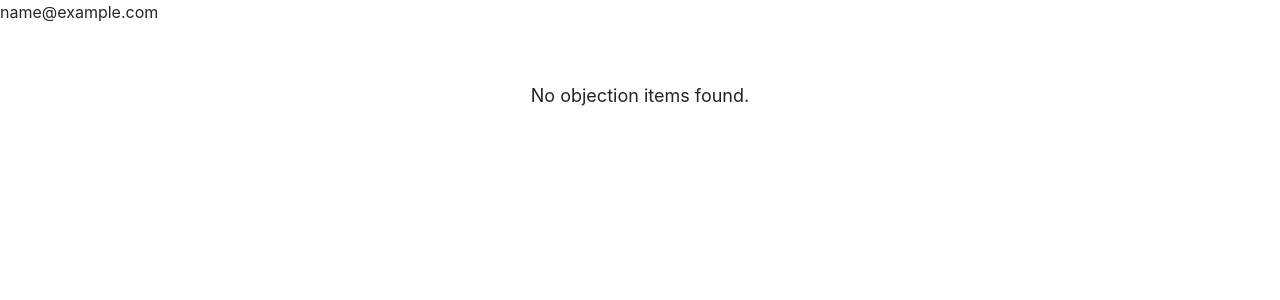
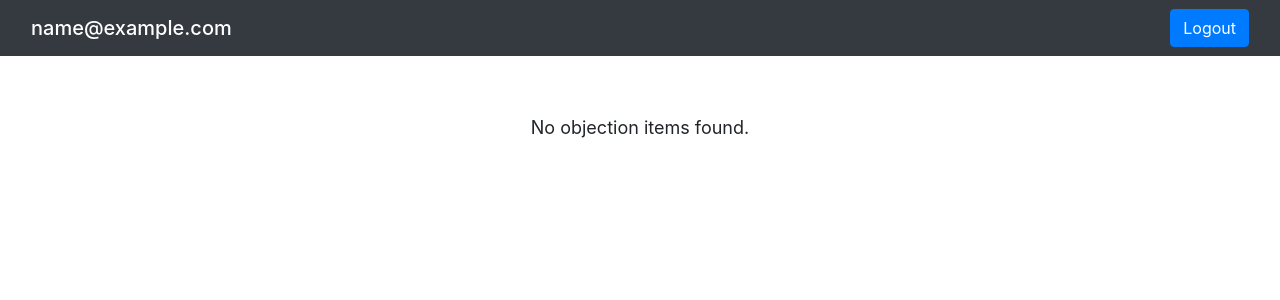
Before and after one commit to usaidalhadeethi/telecommunication-app, a PHP site: page /objectionsList/objectionsList.php in a window 1280 px wide. Shown: the top 300 px of the page. Run offline with PHP 8.4, Linux system fonts and the light colour scheme; the visitor is signed in with stand-in values (Sample User, id 1); data comes from the database, SQL or seed files in the repository.

Commit message:
updated db

```diff
--- a/callsList/callsList.php
+++ b/callsList/callsList.php
@@ -9,7 +9,7 @@
 </head>
 <body>
     <div class="container">
-        <h1 class="mt-4 mb-5 text-center">Customer Call List</h1>
+        <h1 class="mt-4 mb-3 text-center">Customer Call List</h1>
         <div class="calls text-white">
         <?php
 
--- a/objectionsList/objectionsList.php
+++ b/objectionsList/objectionsList.php
@@ -9,6 +9,9 @@
 </head>
 <body>
 
+<nav class="navbar bg-dark text-white">
+  <div class="container-fluid">
+    <span class="navbar-brand mb-0 h1">
 <?php
 
 
@@ -16,7 +19,7 @@
 session_start();
 
 // Check if user is logged in
-if (!isset($_SESSION["assistant_id"]) || empty($_SESSION["assistant_id"]) && $_SESSION["role"=="assistant"]) {
+if (!isset($_SESSION["assistant_id"]) || $_SESSION["role"]!="assistant"|| empty($_SESSION["assistant_id"]) ) {
     // Redirect to the login page if not logged in
     header("Location: ../login/login.php");
     exit; // Stop further script execution
@@ -34,6 +37,13 @@ if(isset($_SESSION["email"]) && !empty($_SESSION["email"])) {
 }
 
 ?>
+
+</span>
+<span><a class="btn btn-primary" href="../login/logout.php">Logout</a>
+</span>
+  </div>
+</nav>
+
 <?php
 // Start session
 
```
Also changed, not shown: bonusesList/bonusesList.php (+11 -0 lines), teamLeaderScreen/teamLeaderScreen.php (+11 -0 lines).
